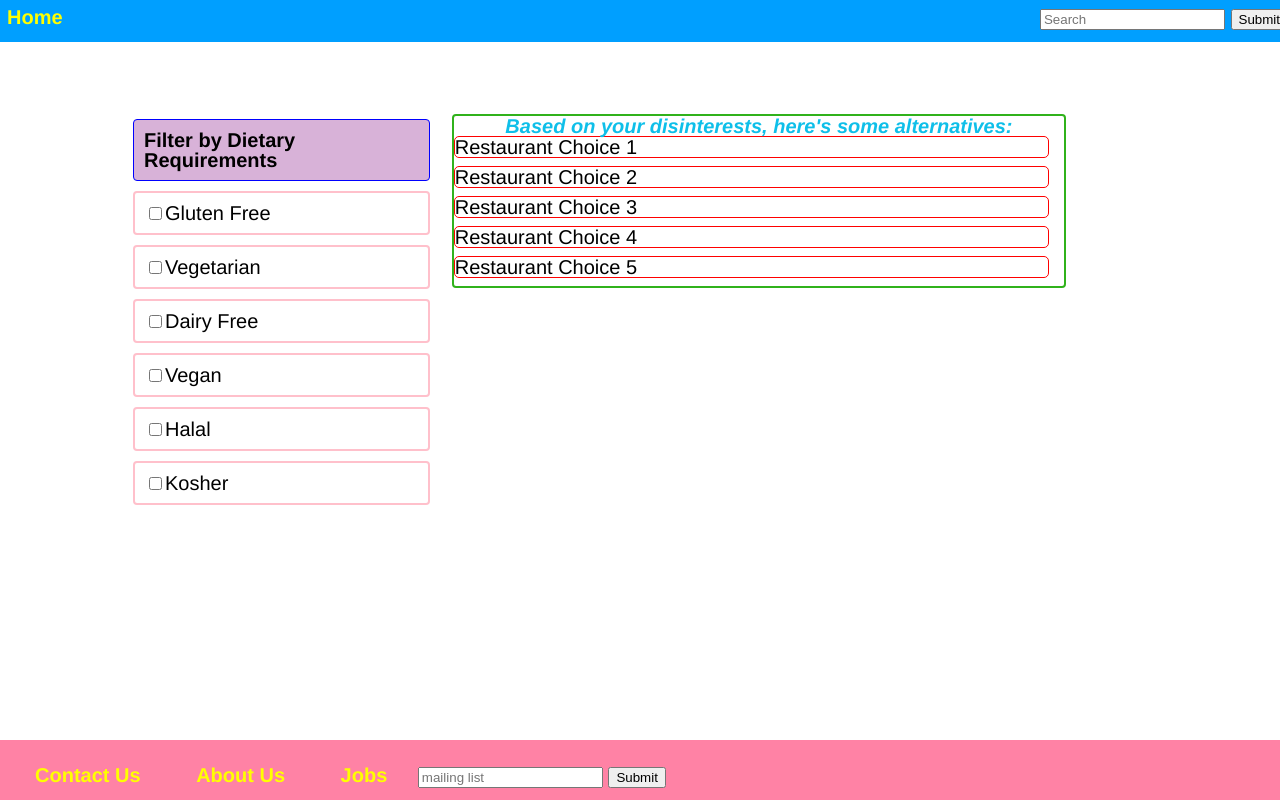
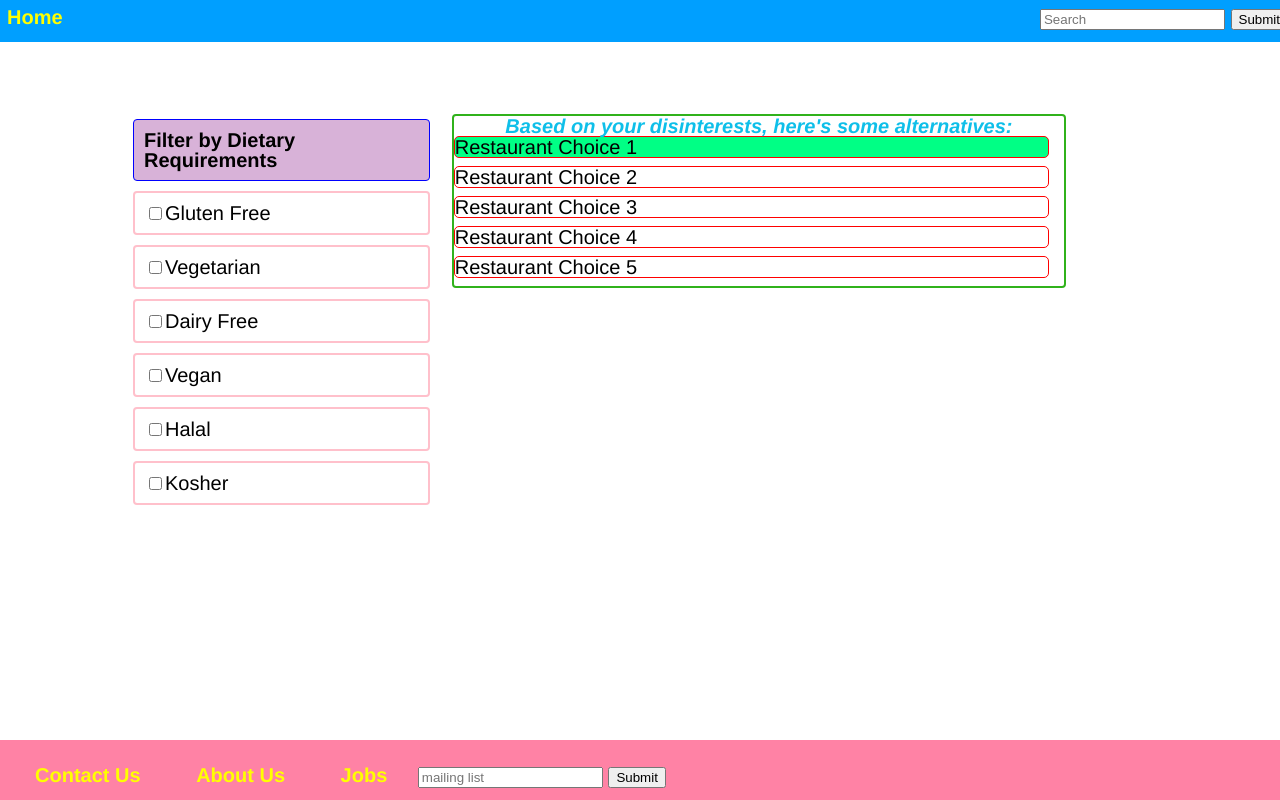
Before and after one commit to hainesy91/project_y, a website: page html/show.html in a window 1280 px wide. In both pictures the pointer is over the item "Restaurant Choice 1". Drawn offline with Linux system fonts and the light colour scheme; files that its build step writes are made by us from their sources; files whose address does not match are found by name.

Commit message:
added background on hover for the filtered result list options

```diff
--- a/stylesheets/show.css
+++ b/stylesheets/show.css
@@ -77,6 +77,10 @@ li.filteredResults {
   margin-right: 15px;
 }
 
+li.filteredResults:hover {
+  background-color: #00ff85;
+}
+
 li#resultsItem1 {
   -webkit-animation: fadeInUp 2s;
 }
```
